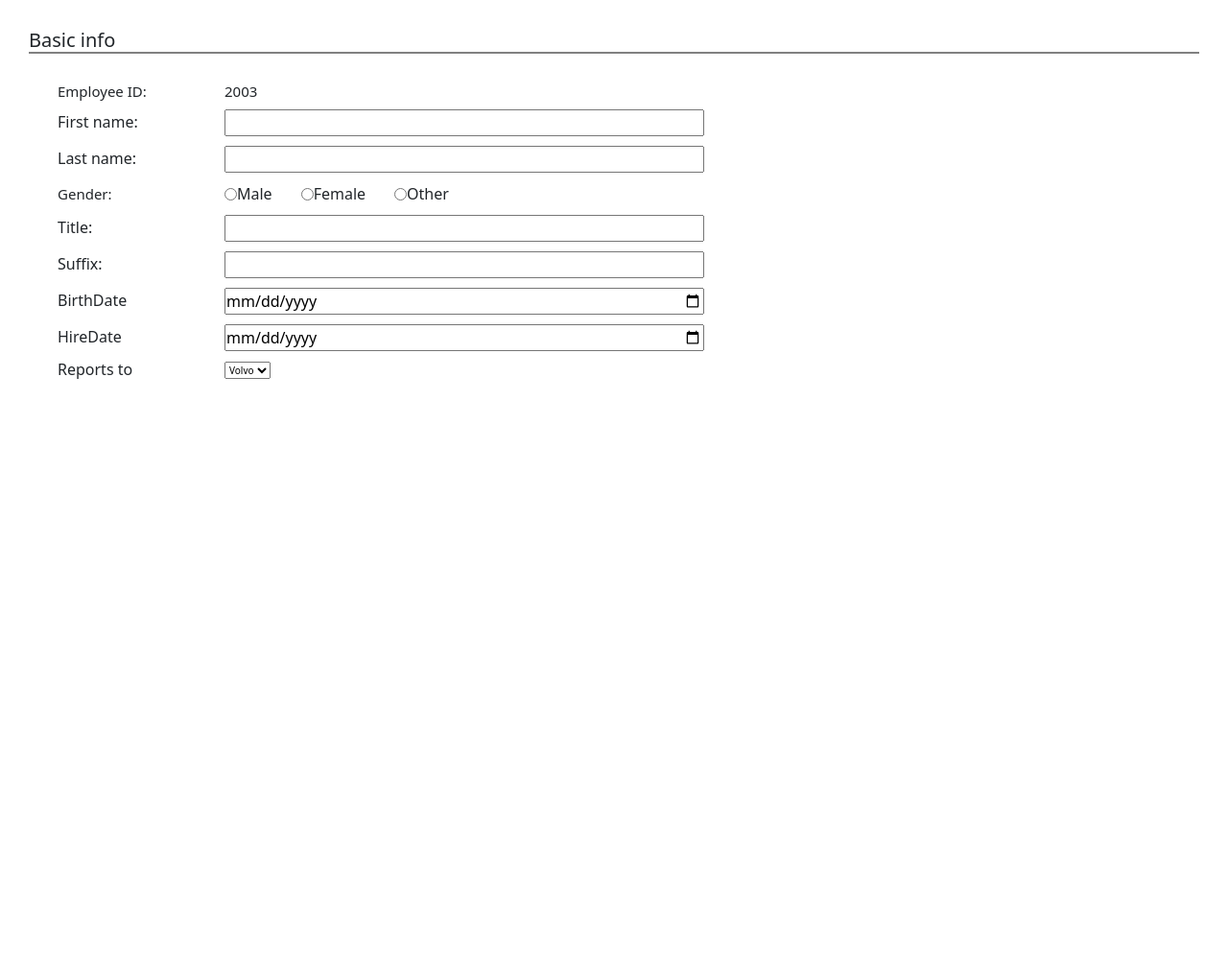
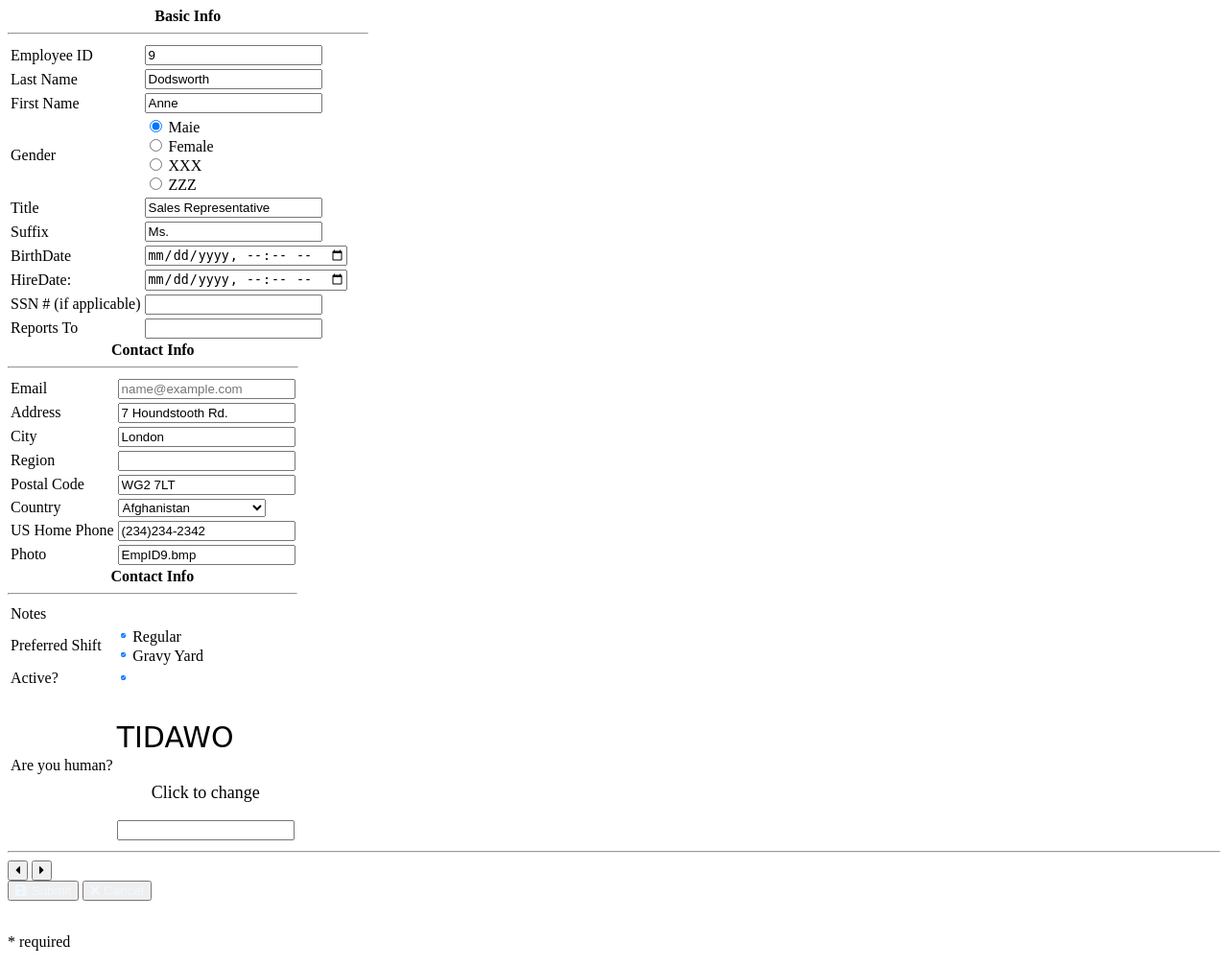
Before and after one commit to DucTien2003/2024_CSE485_CongngheWeb, a PHP site: page / in a window 1280 px wide. Shown: the whole page at 96% size. Before the commit the page ends 395 px from the top, so only its background shows below. Run offline with PHP 8.4, Linux system fonts and the light colour scheme; some libraries are stand-ins or nearby versions.

Commit message:
add img 2 3

```diff
--- a/project14/index.php
+++ b/project14/index.php
@@ -1,91 +1,195 @@
 <!DOCTYPE html>
-<html lang="en">
-
+<html lang="vi">
 <head>
     <meta charset="UTF-8">
     <meta name="viewport" content="width=device-width, initial-scale=1.0">
-    <link href="https://cdn.jsdelivr.net/npm/bootstrap@5.3.2/dist/css/bootstrap.min.css" rel="stylesheet" integrity="sha384-T3c6CoIi6uLrA9TneNEoa7RxnatzjcDSCmG1MXxSR1GAsXEV/Dwwykc2MPK8M2HN" crossorigin="anonymous">
-    <script src="https://cdn.jsdelivr.net/npm/bootstrap@5.3.2/dist/js/bootstrap.bundle.min.js" integrity="sha384-C6RzsynM9kWDrMNeT87bh95OGNyZPhcTNXj1NW7RuBCsyN/o0jlpcV8Qyq46cDfL" crossorigin="anonymous"></script>
-    <script src="https://cdn.jsdelivr.net/npm/@popperjs/core@2.11.8/dist/umd/popper.min.js" integrity="sha384-I7E8VVD/ismYTF4hNIPjVp/Zjvgyol6VFvRkX/vR+Vc4jQkC+hVqc2pM8ODewa9r" crossorigin="anonymous"></script>
-    <script src="https://cdn.jsdelivr.net/npm/bootstrap@5.3.2/dist/js/bootstrap.min.js" integrity="sha384-BBtl+eGJRgqQAUMxJ7pMwbEyER4l1g+O15P+16Ep7Q9Q+zqX6gSbd85u4mG4QzX+" crossorigin="anonymous"></script>
+    <title>Thông tin nhân viên</title>
+    <link rel="stylesheet" href="./assets/styles.css">
+    <script src="https://cdn.ckeditor.com/ckeditor5/38.1.0/classic/ckeditor.js"></script>
+    <link rel="stylesheet" href="https://cdnjs.cloudflare.com/ajax/libs/font-awesome/5.15.4/css/all.min.css">
 
-    <link rel="stylesheet" href="./project14/style.css">
-    <title>Document</title>
 </head>
+<body>
 
-<body>
 <?php
-    $countries = [
+$countries = array (
     "Afghanistan", "Albania", "Algeria", "Andorra", "Angola", "Anguilla",
     "Antigua & Barbuda",
     "Argentina", "Armenia", "Aruba", "Australia", "Austria", "Azerbaijan",
     "Bahamas", "Bahrain",
     "Bangladesh", "Barbados", "Belarus", "Belgium", "Belize", "Benin",
     "Bermuda", "Bhutan",
-        "Bolivia", "Bosnia & Herzegovina", "Botswana", "Brazil",
-        "British Virgin Islands", "Brunei",
+    "Bolivia", "Bosnia & Herzegovina", "Botswana", "Brazil", "British Virgin
+    Islands", "Brunei",
     "Bulgaria", "Burkina Faso", "Burundi", "Vietnam"
-    ];
-    $gender = ["Male", "Female", "Other"]
+);
 ?>
-    <div class="home p-5">
-        <h2 class="title">Basic info</h2>
-        <div class="form p-5">
-            <div class="form-item">
-                <h4 class="label">Employee ID:</h4>
-                <h4>2003</h4>
-            </div>
-            <div class="form-item">
-                <h4 class="label">
-                    <label for="first-name">First name:</label>
-                </h4>
-                <input type="text" id="first-name">
-            </div>
-            <div class="form-item">
-                <h4 class="label"><label for="last-name">Last name:</label></h4>
-                <input type="text" id="last-name">
-            </div>
-            <div class="form-item">
-                <h4 class="label">Gender:</h4>
-                <div class="d-flex">
-                    <?php
-                    foreach ($gender as $item) {
-                        echo "<div class='d-flex align-items-center pe-5'>
-                        <input type='radio' id='$item' name='gender' value='value'>
-                        <label for='$item'>$item</label>
-                        </div>";
-                    }
-                    ?>
-                </div>
-            </div>
-            <div class="form-item">
-                <h4 class="label"><label for="title">Title:</label></h4>
-                <input type="text" id="title">
-            </div>
-            <div class="form-item">
-                <h4 class="label"><label for="suffix">Suffix:</label></h4>
-                <input type="text" id="suffix">
-            </div>
-            <div class="form-item">
-                <h4 class="label"><label for="birthday">BirthDate</label></h4>
-                <input type="date" id="birthday">
-            </div>
-            <div class="form-item">
-                <h4 class="label"><label for="hireday">HireDate</label></h4>
-                <input type="date" id="hireday">
-            </div>
-            <div class="form-item">
-                <h4 class="label"><label for="reports">Reports to</label></h4>
-                <select name="cars" id="reports">
-                    <option value="volvo">Volvo</option>
-                    <option value="saab">Saab</option>
-                    <option value="opel">Opel</option>
-                    <option value="audi">Audi</option>
+
+<form action="process" method="post">
+    <table class="table1">
+        <caption style="font-weight: bold">Basic Info <hr></caption>
+        <tr>
+            <td>Employee ID</td>
+            <td><input style="margin-right: 45px" type="text" name="ID" value="9"></td>
+        </tr>
+        <tr>
+            <td>Last Name</td>
+            <td><input type="text" name="Name" value="Dodsworth"></td>
+        </tr>
+        <tr>
+            <td>First Name</td>
+            <td><input type="text" name="Name" value="Anne"></td>
+        </tr>
+        <tr>
+            <td>Gender</td>
+            <td class="gender-row">
+                <input type="radio" name="gender" value="Maie" checked>
+                <label for="male">Maie</label><br>
+                <input type="radio" name="gender" value="Female">
+                <label for="female">Female</label><br>
+                <input type="radio" name="gender" value="XXX">
+                <label for="xxx">XXX</label><br>
+                <input type="radio" name="gender" value="ZZZ">
+                <label for="zzz">ZZZ</label><br>
+            </td>
+        </tr>
+        <tr>
+            <td>Title</td>
+            <td><input type="text" name="title" value="Sales Representative" ></td>
+        </tr>
+        <tr>
+            <td>Suffix</td>
+            <td><input type="text" name="suffix" value="Ms." ></td>
+        </tr>
+        <tr>
+            <td>BirthDate</td>
+            <td>
+                <input type="datetime-local" name="birthdate">
+            </td>
+        </tr>
+        <tr>
+            <td>HireDate:</td>
+            <td>
+                <input type="datetime-local" name="birthdate">
+            </td>
+        </tr>
+        <tr>
+            <td>SSN # (if applicable)</td>
+            <td><input type="text" name="SSN"></td>
+        </tr>
+        <tr>
+            <td>Reports To</td>
+            <td><input type="text"></td>
+        </tr>
+    </table>
+
+    <table class="table2">
+        <caption style="font-weight: bold">Contact Info<hr></caption>
+
+        <tr>
+            <td>Email</td>
+            <td><input type="email" name="Email" placeholder="name@example.com"></td>
+        </tr>
+        <tr>
+            <td>Address</td>
+            <td><input type="text" name="address" value="7 Houndstooth Rd."></td>
+        </tr>
+        <tr>
+            <td>City</td>
+            <td><input type="text" name="city" value="London"></td>
+        </tr>
+        <tr>
+            <td>Region</td>
+            <td><input type="text" name="region"></td>
+        </tr>
+        <tr>
+            <td>Postal Code</td>
+            <td><input type="text" name="code" value="WG2 7LT"></td>
+        </tr>
+        <tr>
+            <td>Country</td>
+            <td>
+                <select name="country">
+                    <?php foreach ($countries as $country):?>
+                        <option value="<?php echo $country;?>"><?php echo $country;?></option>
+                    <?php endforeach;?>
                 </select>
-            </div>
-        </div>
+            </td>
+            </td>
+        </tr>
+        <tr>
+            <td>US Home Phone</td>
+            <td><input type="text" name="phone" value="(234)234-2342"></td>
+        </tr>
+        <tr>
+            <td>Photo</td>
+            <td><input type="text" name="photo" value="EmpID9.bmp"></td>
+        </tr>
+    </table>
+
+    <table class="table3">
+        <caption style="font-weight: bold">Contact Info<hr></caption>
+        <tr>
+            <td>Notes</td>
+            <td class="edit_notes">
+                <div id="editor"></div>
+                <textarea name="notes" style="display: none;"></textarea>
+            </td>
+        </tr>
+        <tr>
+            <td>Preferred Shift</td>
+            <td>
+                <label>
+                    <input style="width: 3%" type="checkbox" checked> Regular
+                </label>
+                <br>
+                <label>
+                    <input style="width: 3%" type="checkbox" checked> Gravy Yard
+                </label>
+            </td>
+        </tr>
+        <tr>
+            <td>Active?</td>
+            <td>
+                <label>
+                    <input style="width: 3%" type="checkbox" checked>
+                </label>
+                <br>
+            </td>
+        </tr>
+        <tr>
+            <td>Are you human?</td>
+            <td>
+                <p style="font-family: cursive; font-size: 30px">TIDAWO</p>
+                <p style="text-align: center; font-size: 18px">Click to change</p>
+                <input type="text">
+            </td>
+        </tr>
+    </table>
+
+    <hr>
+    <div class="btn-footer-1">
+        <button ><i class="fas fa-caret-left"></i></button>
+        <button ><i class="fas fa-caret-right"></i></button>
+
     </div>
 
+    <div class="btn-footer-2">
+        <button style="color: aliceblue" class="btn_submit" type="submit"><i style="margin-right: 5px" class="fas fa-save"></i>Submit</button>
+        <button style="color: aliceblue" class="btn_canel" type="button"><i style="margin-right: 5px" class="fas fa-times"></i>Cancel</button>
+    </div>
+    <br>
+    <div class="text-footer">
+        <p>* required</p>
+    </div>
+</form>
+
+<script>
+    ClassicEditor
+        .create(document.querySelector('#editor'))
+        .catch(error => {
+            console.error(error);
+        });
+</script>
 </body>
-
 </html>
--- a/project21/index.php
+++ b/project21/index.php
@@ -81,7 +81,7 @@
     foreach ($products as $index => $product) {
         if ($index < $itemsPerPage * $currentPage && $index >= $itemsPerPage * ($currentPage - 1)) {
             echo '<div class="product">';
-            echo '<img src='.$product["img"].' alt="" width="180px" height ="150px">';
+            echo '<img src='.$product["img"].' alt="" width="160px" height ="160px">';
             echo '<h3>' . $product['name'] . '</h3>';
             echo '<p class="description">'. $product['description']. '</p>';
             echo '<p class="price">'. $product['price'].'</p>';
--- a/project23/login.php
+++ b/project23/login.php
@@ -3,10 +3,12 @@
 <head>
     <meta charset="UTF-8">
     <meta name="viewport" content="width=device-width, initial-scale=1.0">
+    <link rel="stylesheet" href="./style.css">
     <title>Login</title>
 </head>
 <body>
-    <form action="process_login.php" method="post">
+    <form class="form1" action="process_login.php" method="post">
+    <h2>LOGIN</h2><br>
     Username: <input type="text" name="username" required>
     <br>
     Password: <input type="password" name="password" required>
```
Also changed, not shown: project23/style.css (added, +29 -0 lines), project13/p13.png (added), project14/14.png (added), project21/21.png (added), project21/style.css (line endings or trailing spaces), project22/22.png (added), project23/23.png (added). Lines whose indentation alone changed are shown as unchanged.
